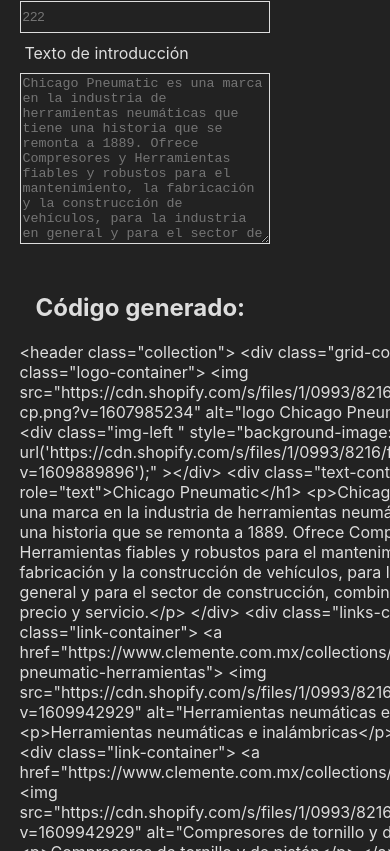
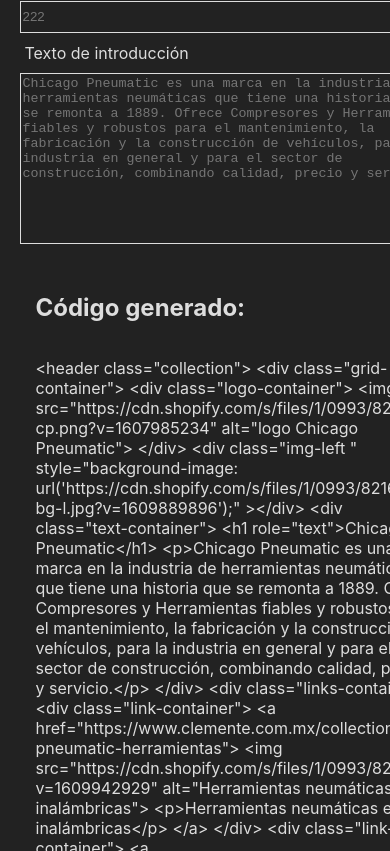
Before and after one commit to CharleyDvs/HtmlGenerator, a Next.js app: page / in a window 390 px wide. Shown: the part 1149-2000 px from the top of the page. Built offline with nearby package versions, Linux system fonts and the light colour scheme.

Commit message:
Added media queries

```diff
--- a/components/HtmlGenerator/index.jsx
+++ b/components/HtmlGenerator/index.jsx
@@ -34,7 +34,9 @@
         </div>
         <div className="html-output-container">
           <h2>Código generado:</h2>
-          <p>{templateGenerator(templateVariables)}</p>
+          <div className="code-preview">
+            <p>{templateGenerator(templateVariables)}</p>
+          </div>
           <button
             onClick={() => {
               copyCodeToClipboard(templateGenerator(templateVariables))
--- a/package.json
+++ b/package.json
@@ -9,6 +9,8 @@
   },
   "dependencies": {
     "axios": "^0.21.1",
+    "dotenv": "^8.2.0",
+    "mongodb": "^3.6.3",
     "next": "10.0.5",
     "react": "17.0.1",
     "react-dom": "17.0.1"
--- a/styles/_htmlGenerator.scss
+++ b/styles/_htmlGenerator.scss
@@ -9,6 +9,16 @@
     margin: 2rem auto;
   }
   .html-output-container {
+    .code-preview {
+      display: flex;
+      flex-direction: column;
+      width: 80%;
+      margin: 0 16px;
+      overflow-x: scroll;
+      &::-webkit-scrollbar {
+        display: none;
+      }
+    }
     button {
       margin: 2rem 25%;
     }
--- a/styles/_htmlPreview.scss
+++ b/styles/_htmlPreview.scss
@@ -20,8 +20,8 @@
 }
 
 .grid-container .logo-container img {
-  margin: auto 0;
-  height: 60%;
+  margin: auto 3rem;
+  max-height: 60%;
   width: auto;
 }
 
--- a/styles/_templateForm.scss
+++ b/styles/_templateForm.scss
@@ -3,7 +3,7 @@
   flex-direction: column;
   align-items: flex-start;
   input {
-    width: 50%;
+    width: 70%;
     height: 2rem;
     margin: 5px 0;
     border: 1px solid #ddd;
@@ -12,7 +12,7 @@
     background-color: rgba(0, 0, 0, 0);
   }
   textarea {
-    width: 50%;
+    width: 70%;
     margin: 5px 0;
     border: 1px solid #ddd;
     color: #ddd;
@@ -23,3 +23,15 @@
     margin: 5px;
   }
 }
+
+@media only screen and (max-width: 800px) {
+  .templateForm {
+    max-width: 95%;
+    input {
+      width: 90%;
+    }
+    textarea {
+      width: 90%;
+    }
+  }
+}
```
Also changed, not shown: 2 other files (tests, documents, lock files or other folders).
